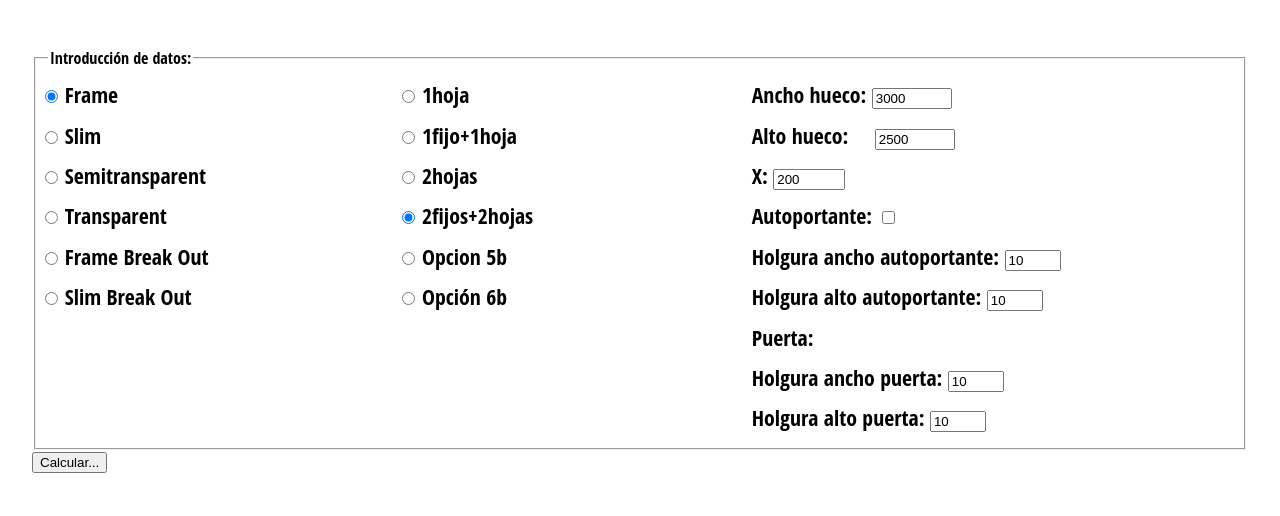
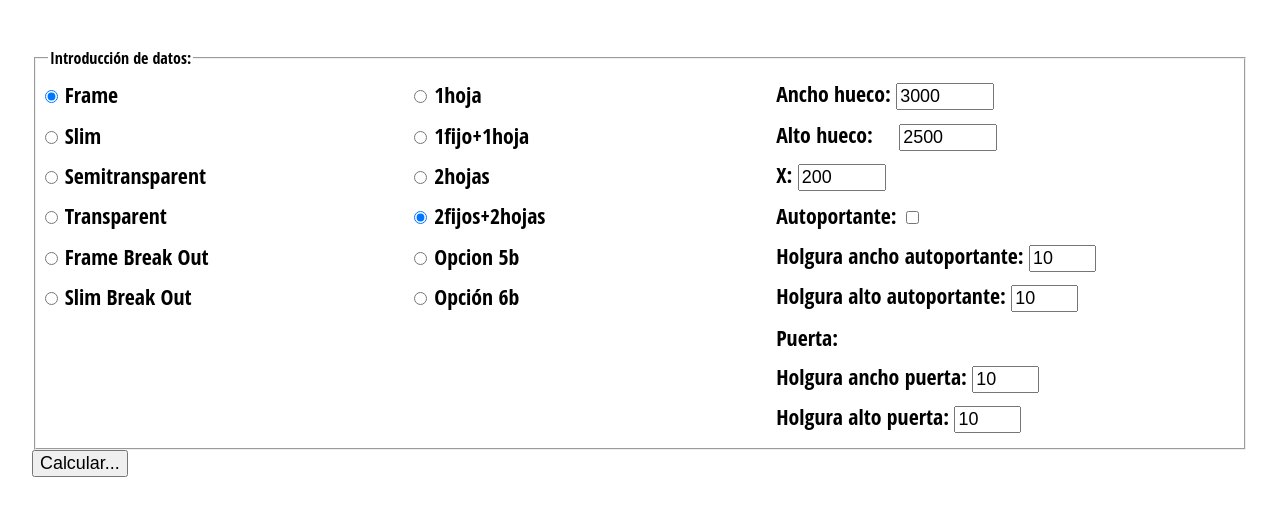
Before and after one commit to rafhik/FormularioCalculoPuertas, a plain HTML site: page index.html in a window 1280 px wide. Shown: the part 178-694 px from the top of the page. Drawn offline with Linux system fonts and the light colour scheme.

Commit message:
Formato ajustado 6

```diff
--- a/styles.css
+++ b/styles.css
@@ -101,7 +101,13 @@ button {
   }
   label {
     font-size: 1.7vw;
+
   }
+
+  input {
+    font-size: 1.4vw;
+  }
+
   td {
     padding-left: 0.5vw;
     padding-right: 0.1vw;
```
